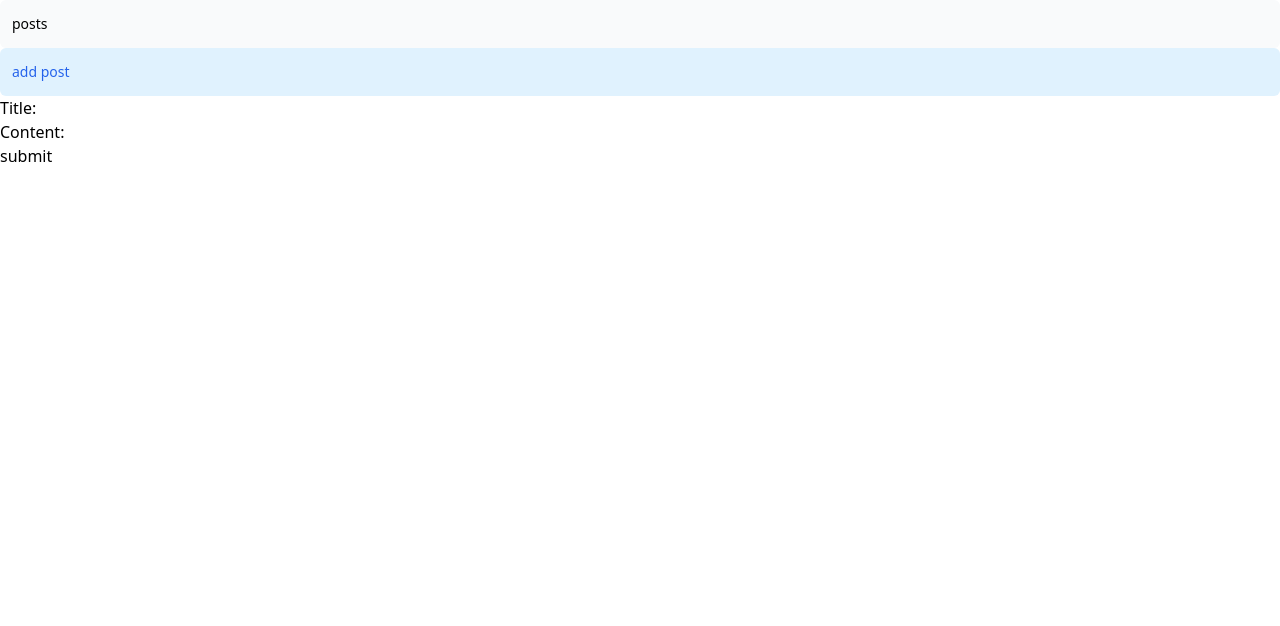
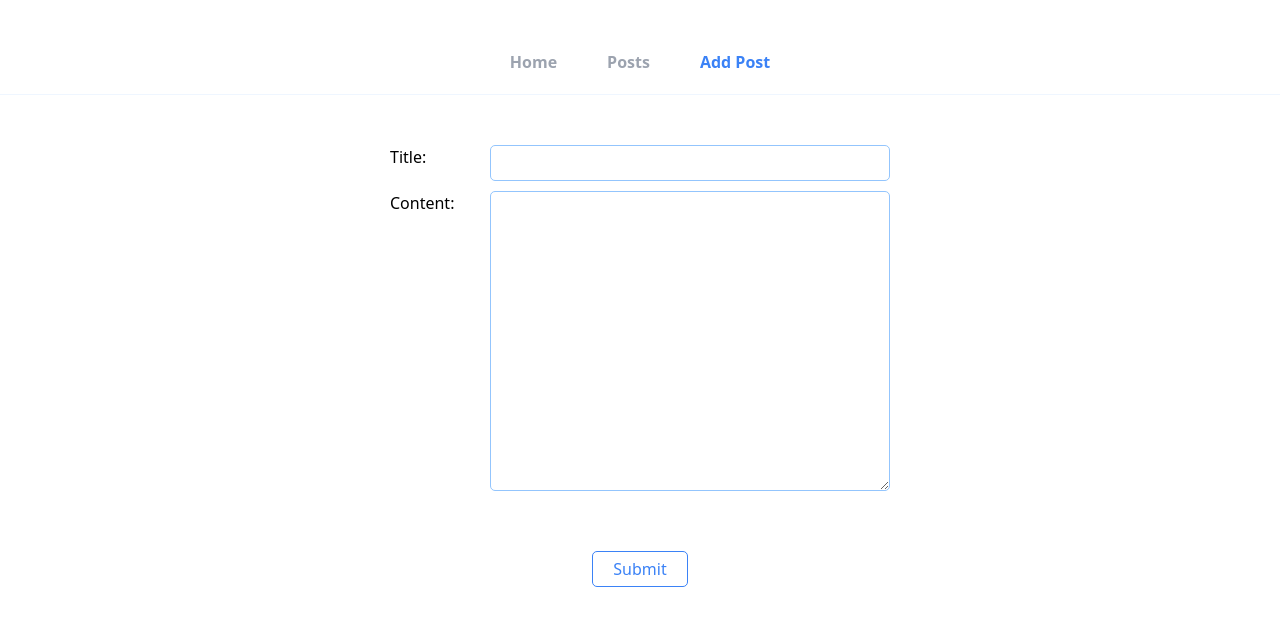
Before and after one commit to SajjadMashhadi/blog-post, a Next.js app: page /addPost in a window 1280 px wide. Shown: the top 626 px of the page. Built offline with nearby package versions, Linux system fonts and the light colour scheme.

Commit message:
add post detail page and edit page, set up the functionality of eiditing a post, change the style of addPost form

```diff
--- a/app/lib/actions.ts
+++ b/app/lib/actions.ts
@@ -11,7 +11,9 @@ const FormSchema = z.object({
 });
 
 const CreatePost = FormSchema.omit({});
+const UpdatePost = FormSchema.omit({});
 
+//add post
 export async function createPost(formData: FormData) {
   const { title, content } = CreatePost.parse({
     title: formData.get("title"),
@@ -26,3 +28,20 @@ export async function createPost(formData: FormData) {
   revalidatePath("/posts");
   redirect("/posts");
 }
+
+//edit post
+export async function updatePost(id: string, formData: FormData) {
+  const { title, content } = UpdatePost.parse({
+    title: formData.get("title"),
+    content: formData.get("content"),
+  });
+
+  await sql`
+    UPDATE posts
+    SET  title = ${title}, content = ${content}
+    WHERE id = ${id}
+  `;
+
+  revalidatePath("/posts");
+  redirect("/posts");
+}
--- a/app/lib/data.ts
+++ b/app/lib/data.ts
@@ -11,3 +11,17 @@ export async function fetchPosts() {
     throw new Error("Failed to fetch posts.");
   }
 }
+
+export async function fetchPostById(id: string) {
+  try {
+    const data = await sql<Post>`
+      SELECT *  FROM posts
+      WHERE posts.id = ${id};
+    `;
+
+    return data.rows[0];
+  } catch (error) {
+    console.error("Database Error:", error);
+    throw new Error("Failed to fetch post.");
+  }
+}
--- a/app/page.tsx
+++ b/app/page.tsx
@@ -1,8 +1,3 @@
 export default function Home() {
-  return (
-    <div className="grid grid-rows-[20px_1fr_20px] items-center justify-items-center min-h-screen p-8 pb-20 gap-16 sm:p-20 font-[family-name:var(--font-geist-sans)]">
-      <main className="flex flex-col gap-8 row-start-2 items-center sm:items-start"></main>
-      <footer className="row-start-3 flex gap-6 flex-wrap items-center justify-center"></footer>
-    </div>
-  );
+  return <div className="">home</div>;
 }
--- /dev/null
+++ b/app/posts/[id]/edit/page.tsx
@@ -0,0 +1,12 @@
+import { fetchPostById } from "@/app/lib/data";
+import Form from "@/app/ui/form";
+
+export default async function Page({ params }: { params: { id: string } }) {
+  const id = params.id;
+  const post = await fetchPostById(id);
+  return (
+    <main>
+      <Form post={post} />
+    </main>
+  );
+}
--- /dev/null
+++ b/app/posts/[id]/page.tsx
@@ -0,0 +1,14 @@
+import { fetchPostById } from "@/app/lib/data";
+
+export default async function Page({ params }: { params: { id: string } }) {
+  const id = params.id;
+  const post = await fetchPostById(id);
+  return (
+    <main>
+      <div className="flex flex-col gap-[50px] mt-[20px] items-center capitalize">
+        <h2 className="text-[24px] font-bold">{post.title}</h2>
+        <p className="text-gray-500 w-[800px] text-justify ">{post.content}</p>
+      </div>
+    </main>
+  );
+}
--- a/app/posts/page.tsx
+++ b/app/posts/page.tsx
@@ -1,6 +1,7 @@
 import { Suspense } from "react";
 import { fetchPosts } from "../lib/data";
 import Loading from "./loading";
+import Link from "next/link";
 
 export default async function Page() {
   const posts = await fetchPosts();
@@ -8,9 +9,26 @@ export default async function Page() {
   return (
     <Suspense fallback={<Loading />}>
       <div>
-        <div>
+        <div className="flex flex-wrap gap-[10px] p-[20px]">
           {posts.rows.map((post) => (
-            <div key={post.id}>{post.title}</div>
+            <div
+              className="w-[300px] h-[300px] rounded-[5px] bg-gray-50 p-[10px] flex flex-col justify-between "
+              key={post.id}
+            >
+              <Link
+                className="font-bold text-gray-500"
+                href={`/posts/${post.id}`}
+              >
+                {post.title}
+              </Link>
+              <p className="text-gray-500">{post.content}</p>
+              <Link
+                href={`/posts/${post.id}/edit`}
+                className="rounded-md border p-2 hover:bg-gray-100"
+              >
+                edit
+              </Link>
+            </div>
           ))}
         </div>
       </div>
--- a/app/ui/form.tsx
+++ b/app/ui/form.tsx
@@ -1,20 +1,50 @@
 "use client";
 
-import { createPost } from "@/app/lib/actions";
+import { createPost, updatePost } from "@/app/lib/actions";
+import { Post } from "../lib/definition";
 
-export default function Form() {
+export default function Form({ post }: { post?: Post }) {
+  let updatePostWithId;
+  if (post) {
+    updatePostWithId = updatePost.bind(null, post.id);
+  }
+
   return (
-    <form action={createPost}>
-      <div>
-        <label htmlFor="title">Title: </label>
-        <input id="title" name="title" type="text" />
+    <form
+      action={post ? updatePostWithId : createPost}
+      className="flex flex-col justify-around items-center gap-[10px] my-[50px]"
+    >
+      {post && <input type="hidden" name="id" value={post.id} />}
+      <div className="w-full flex flex-row justify-center gap-[20px]">
+        <label className="w-[80px]" htmlFor="title">
+          Title:{" "}
+        </label>
+        <input
+          className=" w-[400px] border-[1px] border-blue-300 rounded-[5px] p-[5px]"
+          id="title"
+          name="title"
+          type="text"
+          defaultValue={post ? post.title : ""}
+        />
+      </div>
+      <div className=" w-full flex flex-row justify-center gap-[20px]">
+        <label className="w-[80px]" htmlFor="content">
+          Content:{" "}
+        </label>
+        <textarea
+          className="w-[400px] h-[300px] border-[1px] border-blue-300 rounded-[5px] p-[5px]"
+          id="content"
+          name="content"
+          defaultValue={post ? post.content : ""}
+        />
       </div>
       <div>
-        <label htmlFor="content">Content: </label>
-        <input id="content" name="content" type="text" />
-      </div>
-      <div>
-        <button type="submit">submit</button>
+        <button
+          className="border-blue-500 hover:bg-blue-50 border-[1px] p-[5px] px-[20px] capitalize  rounded-[5px] text-blue-500 mt-[50px]"
+          type="submit"
+        >
+          submit
+        </button>
       </div>
     </form>
   );
--- a/app/ui/navbar.tsx
+++ b/app/ui/navbar.tsx
@@ -5,6 +5,8 @@ import clsx from "clsx";
 import { usePathname } from "next/navigation";
 
 const links = [
+  { name: "home", href: "/" },
+
   { name: "posts", href: "/posts" },
   {
     name: "add post",
@@ -15,17 +17,15 @@ const links = [
 export default function Navbar() {
   const pathname = usePathname();
   return (
-    <div>
+    <div className="flex flex-row justify-center gap-[50px] mt-[50px] mb-[10px] pb-[20px]  border-b-[1px] border-b-blue-50">
       {links.map((link) => (
         <Link
           key={link.name}
           href={link.href}
-          className={clsx(
-            "flex h-[48px] grow items-center justify-center gap-2 rounded-md bg-gray-50 p-3 text-sm font-medium hover:bg-sky-100 hover:text-blue-600 md:flex-none md:justify-start md:p-2 md:px-3",
-            {
-              "bg-sky-100 text-blue-600": pathname === link.href,
-            }
-          )}
+          className={clsx("font-bold capitalize", {
+            "text-blue-500 ": pathname === link.href,
+            "text-gray-400 ": pathname !== link.href,
+          })}
         >
           <p className="hidden md:block">{link.name}</p>
         </Link>
```
